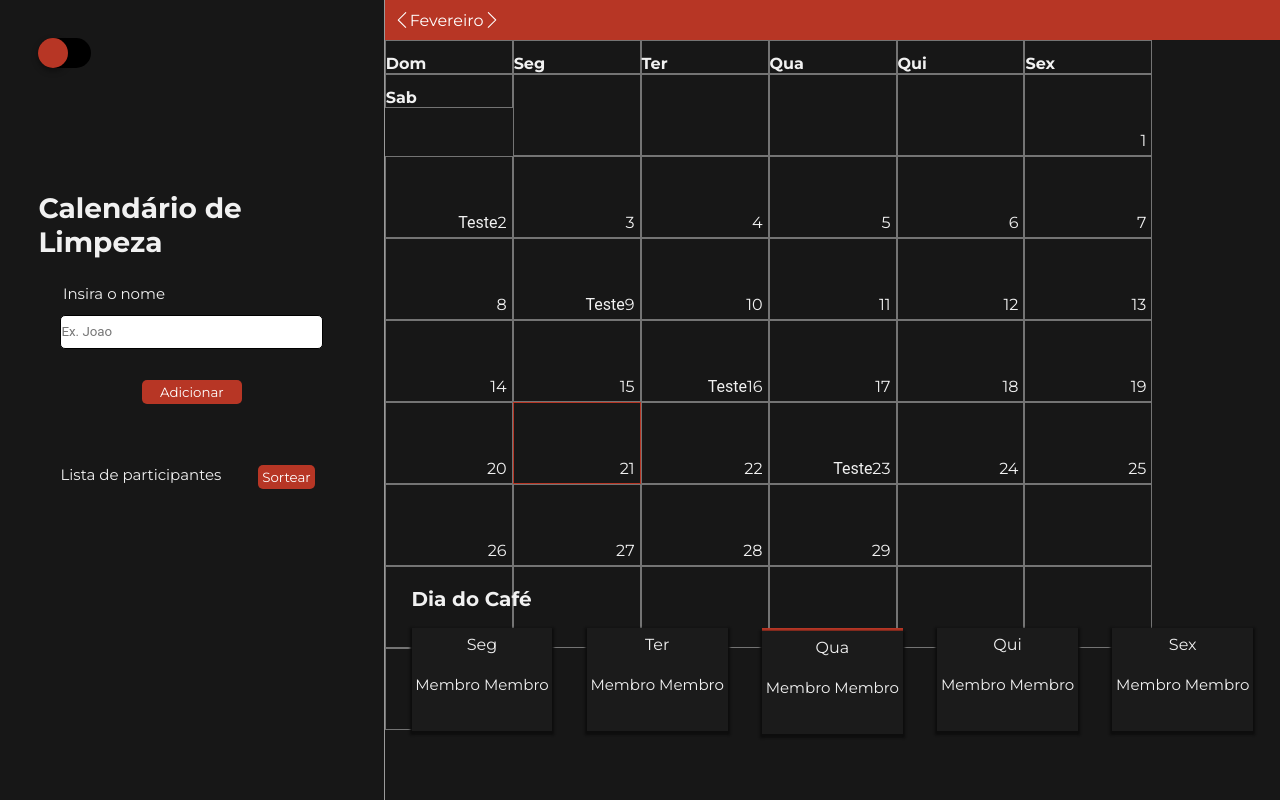
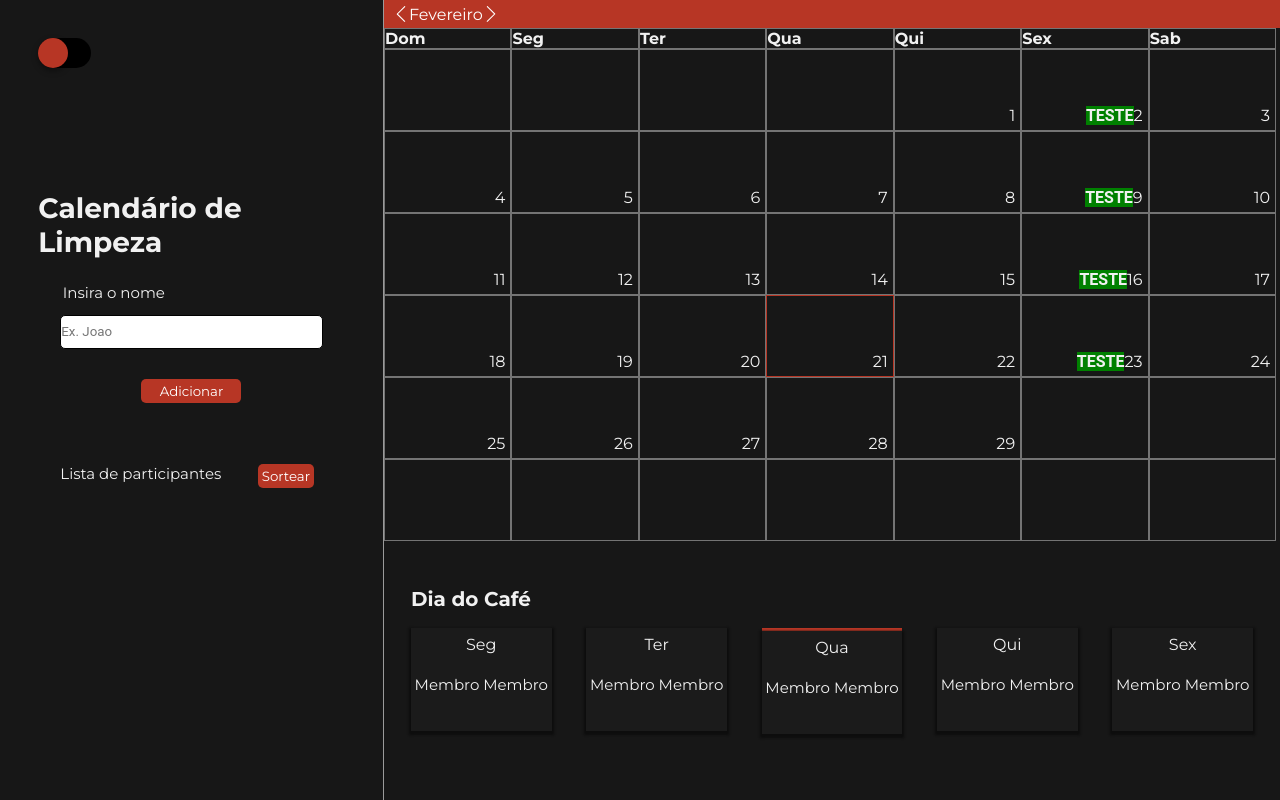
Before and after one commit to joaovlara/calendar, a React (Create React App) app: page / in a window 1280 px wide. Built offline with nearby package versions, Linux system fonts and the light colour scheme.

Commit message:
Styles correction

```diff
--- a/src/components/Calendar.jsx
+++ b/src/components/Calendar.jsx
@@ -1,6 +1,6 @@
 import * as React from 'react';
 import { useState, useEffect } from 'react';
-import { CalendarTable, Header, MonthP, Body, DayDiv, Day, DayWeek, StrongWeek } from './styles';
+import { CalendarTable, Header, MonthP, Body, DayCard, Day, DayWeek, TextWeek, WeekContainer, DaysContainer, Dupla } from './styles';
 import { SlArrowLeft, SlArrowRight } from "react-icons/sl";
 
 export function Calendar() {
@@ -41,12 +41,17 @@ export function Calendar() {
         <MonthP> {MONTHS[month]} </MonthP>
         <SlArrowRight onClick={() => setDate(new Date(year, month + 1, day))}></SlArrowRight>
       </Header>
+
       <Body>
+
+        <WeekContainer>
           {DAYS_OF_THE_WEEK.map(d => (
             <DayWeek key={d}>
-            <StrongWeek>{d}</StrongWeek>
+              <TextWeek>{d}</TextWeek>
             </DayWeek>
           ))}
+        </WeekContainer>
+        <DaysContainer>
           {GRID_DAYS
             .fill(null)
             .map((_, index) => {
@@ -54,21 +59,23 @@ export function Calendar() {
               const currentDate = new Date(year, month, d);
               const isFriday = currentDate.getDay() === 5;
               return (
-              <DayDiv
+                <DayCard
                   key={index}
                   isToday={d === today.getDate()}
                   isSelected={d === day}>
                   <Day>
-                  {d > 0 && d <= days[month] ? (
+                    {d > 0 && d <= days[month]? (
                       <>
-                      {isFriday && <span>Teste</span>}
+                        {isFriday && <Dupla>TESTE</Dupla>}
                         {d}
                       </>
                     ) : ''}
                   </Day>
-              </DayDiv>
+                </DayCard>
               );
             })}
+        </DaysContainer>
+
       </Body>
     </CalendarTable>
   );
--- a/src/components/styles.js
+++ b/src/components/styles.js
@@ -23,7 +23,6 @@ export const SvgIcon = styled.svg`
 
 export const Content = styled.div`
     height: 100vh;
-    width:100vw;
     display: flex;
     flex-direction: row;
     background-color: ${(props) => props.theme.black};
@@ -32,7 +31,6 @@ export const LeftContainer = styled.div`
     border-right: outset 1px;
     display:flex;
     width: 30vw;
-    height: 100vh;
     justify-content: center;
 `;
 export const RightContainer = styled.div`
@@ -115,7 +113,6 @@ export const TextLeft = styled.p`
     font-size: 15px;
     color: ${(props) => props.theme.withe};
 `;
-
 export const ListaMemb = styled.li`
     display:flex;
     flex-direction: row;
@@ -125,8 +122,8 @@ export const ListaMemb = styled.li`
 /* Estilos do Calendar */
 
 export const CalendarTable = styled.div`
-    width: 100%;
     height: 70vh;
+    width: 70vw;
 `;
 export const Header = styled.div`
     font-family: 'Montserrat';
@@ -134,7 +131,7 @@ export const Header = styled.div`
     display: flex;
     align-items: center;
     color: white;
-    height: 5vh;
+    height: 5%;
     background-color: #B73625;
     cursor: pointer;
 `;
@@ -143,32 +140,34 @@ export const MonthP = styled.p`
 
 `;
 export const Body = styled.div`
+    height: 95%;
+`;
+export const WeekContainer = styled.div`
     display: flex;
-    flex-wrap: wrap;
 `;
 export const DayWeek = styled.div`
     font-family: 'Montserrat';
-    display: flex;
-    align-items: end;
+    width: 14%;
     border: solid 1px;
     border-color: ${(props) => props.theme.lines};
-    width: 14.07%;
-    height: 4vh;
     cursor: pointer;
 `;
-export const StrongWeek = styled.strong`
+export const TextWeek = styled.strong`
     font-family: 'Montserrat';
     color: ${(props) => props.theme.withe};
-`
-export const DayDiv = styled.div`
+`;
+export const DaysContainer = styled.div`
+    display:flex;
+    flex-wrap: wrap;
+`;
+export const DayCard = styled.div`
+    display: flex;
+    justify-content: flex-end;
     font-family: 'Montserrat';
-    display: flex;
-    align-items: flex-end;
-    justify-content: flex-end;
+    height:10vh;
+    width: 14%;
     border: solid 1px;
     border-color: ${(props) => props.theme.lines};
-    height: 10vh;
-    width: 14.07%;
     color: ${(props) => props.theme.withe};
     cursor: pointer;
   ${props =>
@@ -177,10 +176,16 @@ export const DayDiv = styled.div`
       border-color: #B73625;
     `}
 `;
-export const Day = styled.p`
+export const Day = styled.div`
+    display:flex;
+    align-items: flex-end;
     font-family: 'Montserrat';
     margin: 4%;
 `;
+
+export const Dupla = styled.strong`
+    background-color: green;
+`
 
 /* Estilos CoffeDay */
 
@@ -207,7 +212,6 @@ export const CoffeeDiv = styled.div`
         border-top: solid 3px #B73625;
         `}
 `;
-
 export const CardCoffee = styled.span`
     display: flex;
     flex-direction: column;
@@ -219,14 +223,12 @@ export const CardCoffee = styled.span`
     height: 12vh;
     background-color: ${(props) => props.theme.card};
 `;
-
 export const DayCoffee = styled.span`
     display: flex;
     justify-content: center;
     font-family: 'Montserrat';
     color: ${(props) => props.theme.withe};
 `;
-
 export const EditableText = styled.p`
     font-size: 15px;
     display:flex;
```
Lines whose indentation alone changed are shown as unchanged.
